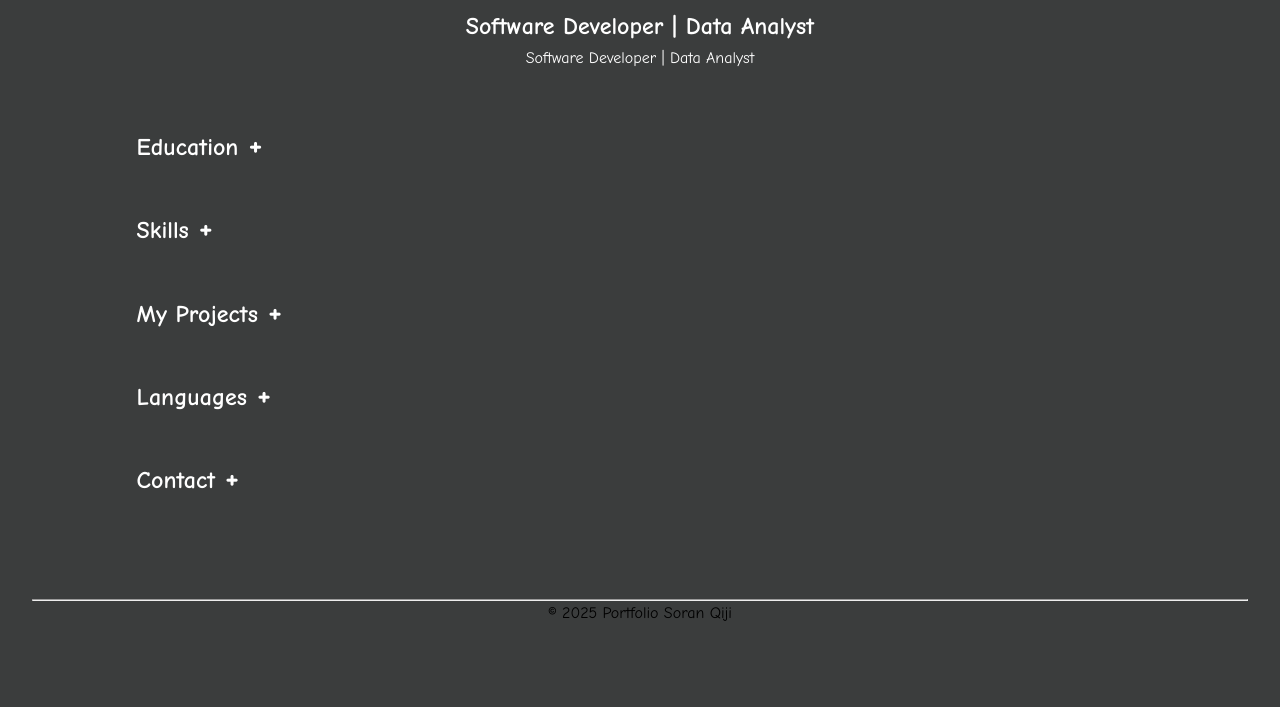
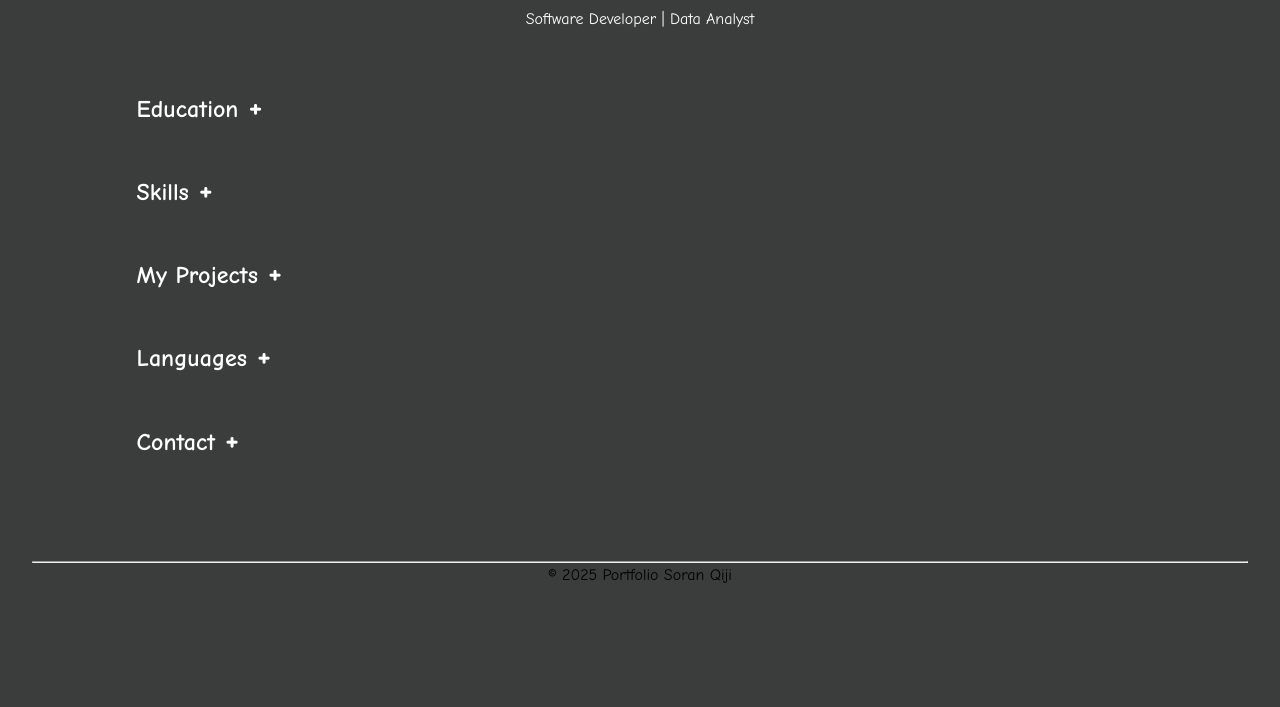
Before and after one commit to sqiji/Portfolio, a website: page public/index.html in a window 1280 px wide. Shown: the part 170-877 px from the top of the page. After the commit the page ends 838 px from the top, so only its background shows below. Drawn offline with Linux system fonts and the light colour scheme.

Commit message:
Comment out the h2 element in index.html

```diff
--- a/public/index.html
+++ b/public/index.html
@@ -22,7 +22,7 @@
     <section class="hero">
         <div class="container">
             <h1>Soran Qiji</h1>
-            <h2>Software Developer | Data Analyst</h2>
+            <!-- <h2>Software Developer | Data Analyst</h2> -->
             <p class="subtitle">Software Developer | Data Analyst</p>
         </div>
     </section>
```
